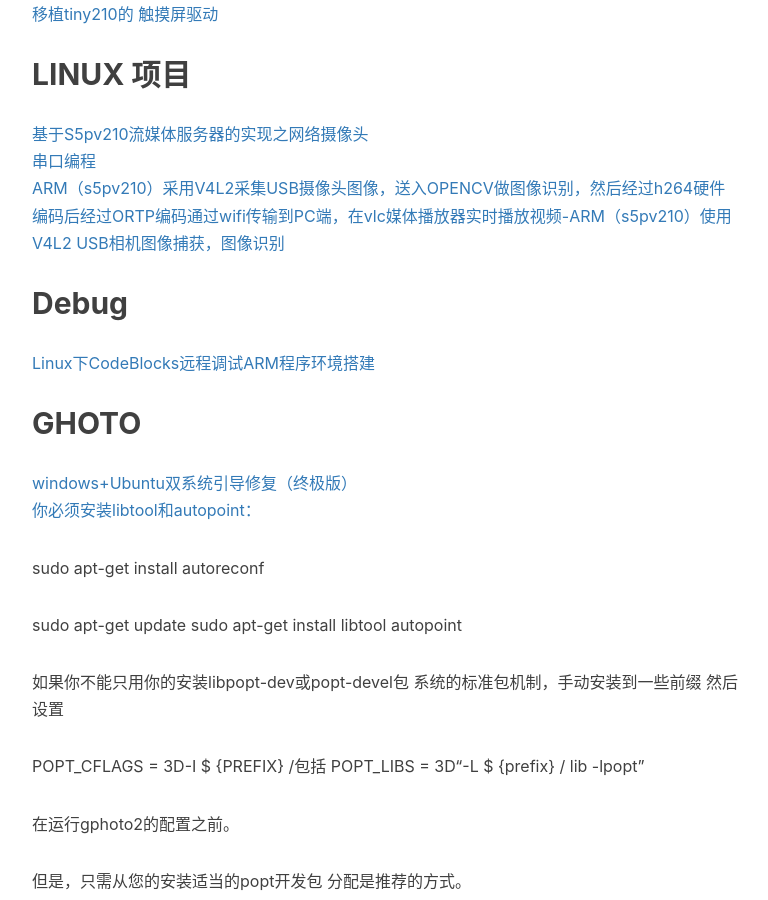
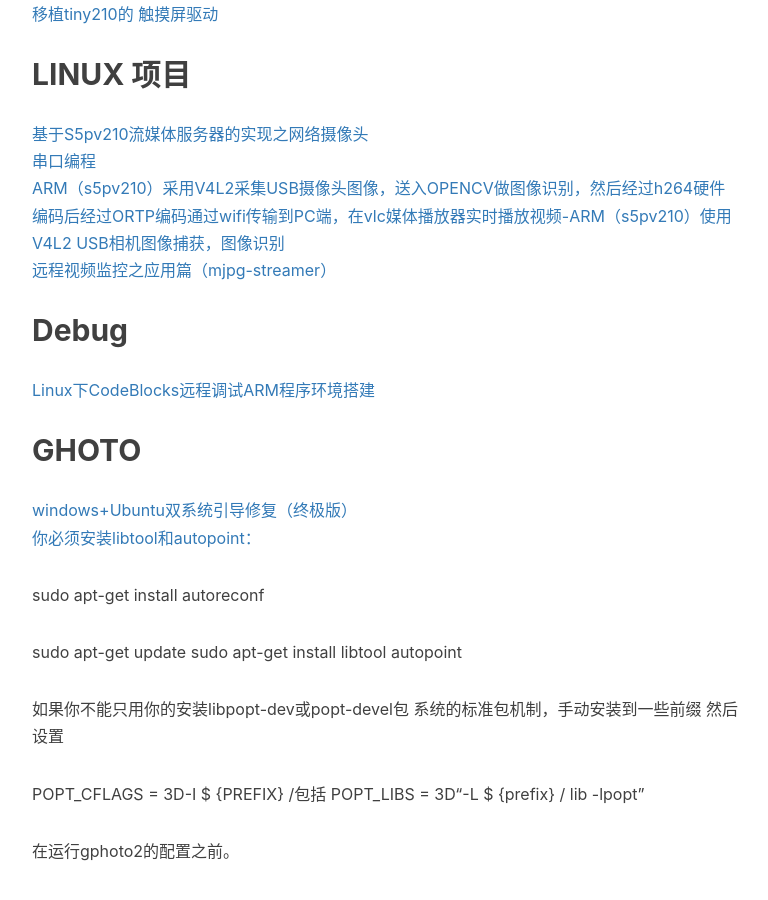
Before and after one commit to gary-robotics/dlward, a Jekyll site: the page built from _posts/2018-07-09-AndroidDriver-2018.markdown, in a window 1280 px wide and 900 px high, scrolled down 2059 px. Shown: the whole window, without its empty margins (233-1001 px from the left). Built offline with Jekyll 4.4.1, drawn with Linux system fonts in a browser that asks for light colours; nearby versions of some CDN libraries; comment, search, counter and statistics services are not loaded.

Commit message:
Update 2018-07-09-AndroidDriver-2018.markdown

```diff
--- a/_posts/2018-07-09-AndroidDriver-2018.markdown
+++ b/_posts/2018-07-09-AndroidDriver-2018.markdown
@@ -13,6 +13,7 @@
 # 路线
 [如何选择单片机和Android-LInux-ARM开发板？](https://www.zhihu.com/question/41812528)
 [嵌入式开发职业课程](http://www.makeru.com.cn/roadmap/emb)
+
 
 # OPENCV
 [OpenCV移植到ARM全过程-III](https://blog.csdn.net/kaychangeek/article/details/78552418)
@@ -64,6 +65,8 @@
 [基于S5pv210流媒体服务器的实现之网络摄像头](https://blog.csdn.net/liukun321/article/details/24390379)
 [串口编程](https://wenku.baidu.com/view/152473048e9951e79b8927cc.html)
 [ARM（s5pv210）采用V4L2采集USB摄像头图像，送入OPENCV做图像识别，然后经过h264硬件编码后经过ORTP编码通过wifi传输到PC端，在vlc媒体播放器实时播放视频-ARM（s5pv210）使用V4L2 USB相机图像捕获，图像识别](http://www.codeforge.cn/article/303362/)
+[远程视频监控之应用篇（mjpg-streamer）](https://www.cnblogs.com/wanghuaijun/p/8098460.html)
+
 
 ## Debug
 [Linux下CodeBlocks远程调试ARM程序环境搭建](https://blog.csdn.net/wcl719236538/article/details/52314231)
```
